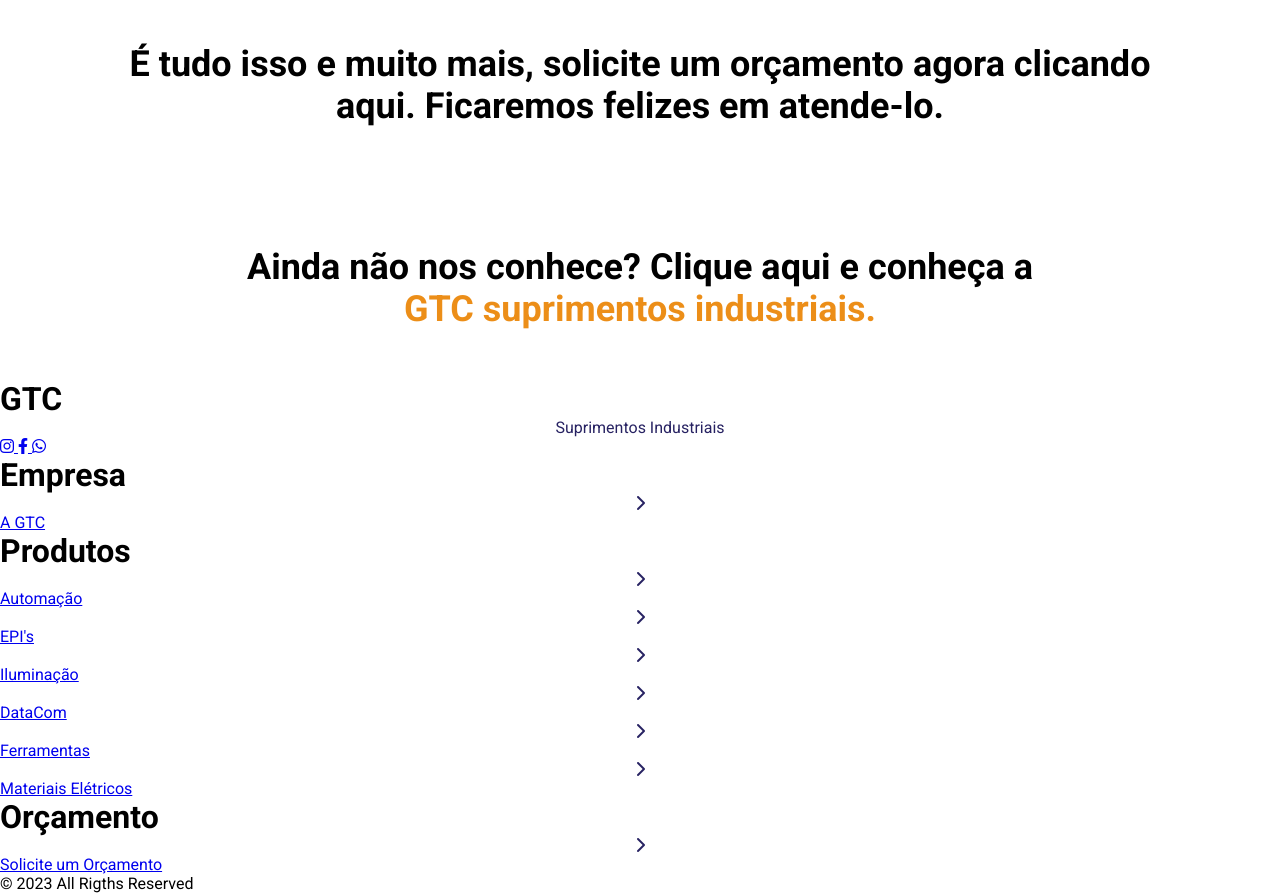
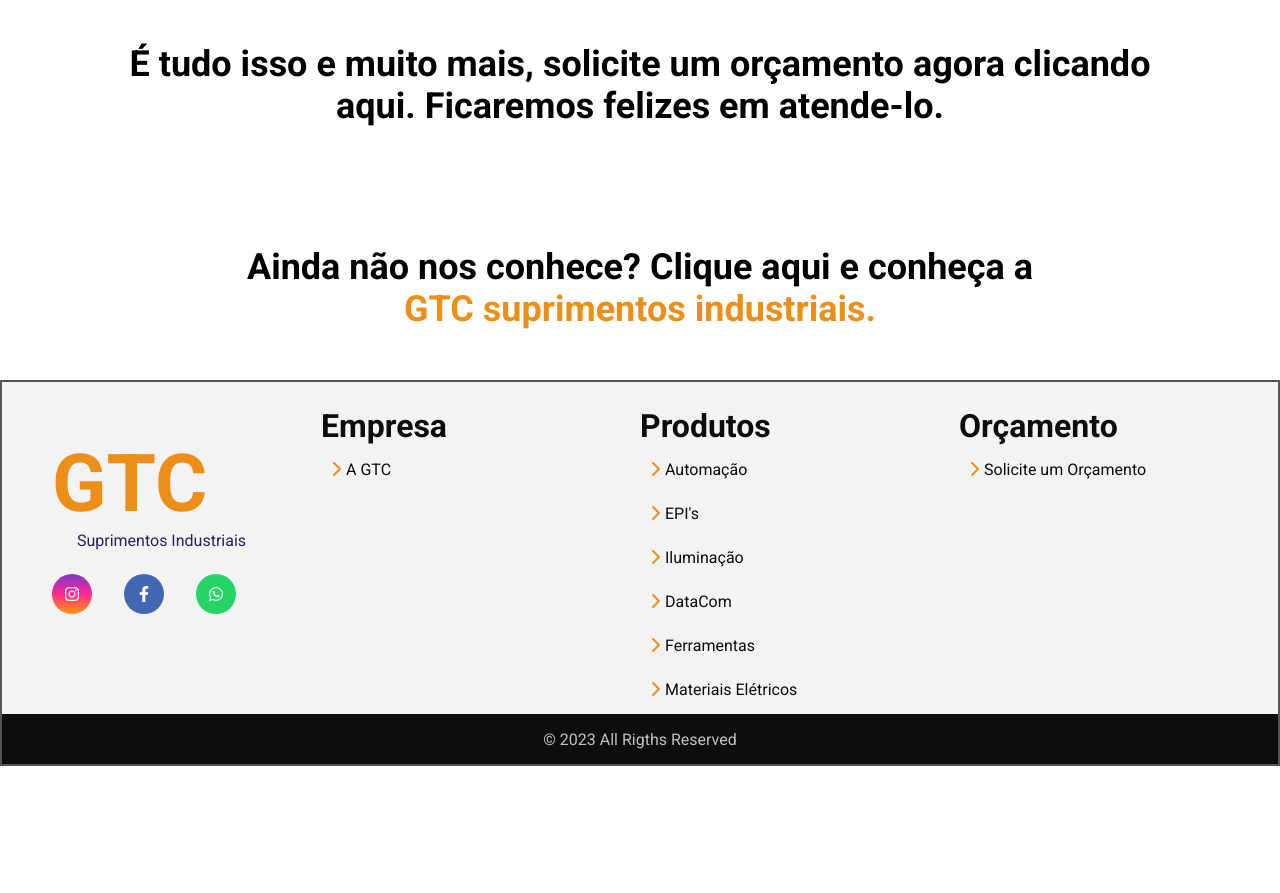
Before and after one commit to CarlosHSSchulz/SiteGTC, a plain HTML site: page barra_de_tarefas2.html in a window 1280 px wide. Shown: the part 1432-2325 px from the top of the page. After the commit the page ends 2198 px from the top, so only its background shows below. Drawn offline with Linux system fonts and the light colour scheme.

Commit message:
Update barra_de_tarefas2.html

```diff
--- a/barra_de_tarefas2.html
+++ b/barra_de_tarefas2.html
@@ -7,11 +7,11 @@
     <link rel="stylesheet" href="./style_quem_somos.css">
     <link rel="stylesheet" href="./Style-login.css">
     <link rel="stylesheet" href="./estilo_barra2.css">
-    <link rel="stylesheet" href="/projeto site peças/style_footer.css">
+    <link rel="stylesheet" href="./style_footer.css">
     <link rel="stylesheet" href="./style-barra-tarefas.css">
     <link rel="stylesheet" href="https://stackpath.bootstrapcdn.com/font-awesome/4.7.0/css/font-awesome.min.css">
     <link rel="stylesheet" href="https://cdnjs.cloudflare.com/ajax/libs/font-awesome/6.3.0/css/all.min.css" integrity="sha512-SzlrxWUlpfuzQ+pcUCosxcglQRNAq/DZjVsC0lE40xsADsfeQoEypE+enwcOiGjk/bSuGGKHEyjSoQ1zVisanQ==" crossorigin="anonymous" referrerpolicy="no-referrer" />
-    <link rel="stylesheet" href="/projeto site peças/style_orcamento.css">
+    <link rel="stylesheet" href="./style_orcamento.css">
     <title>GTC Suprimentos Industriais</title>
 </head>
 <body>
```
